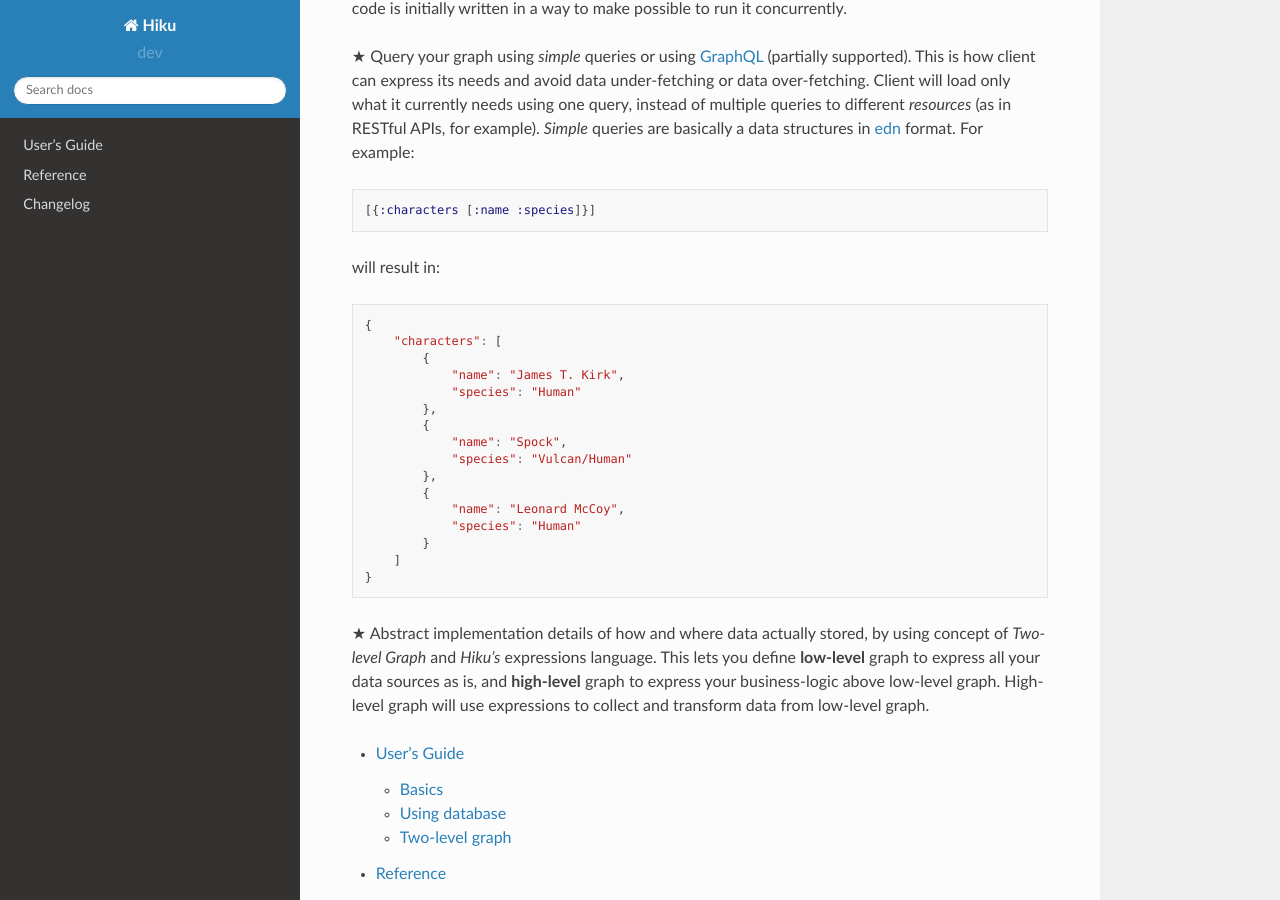
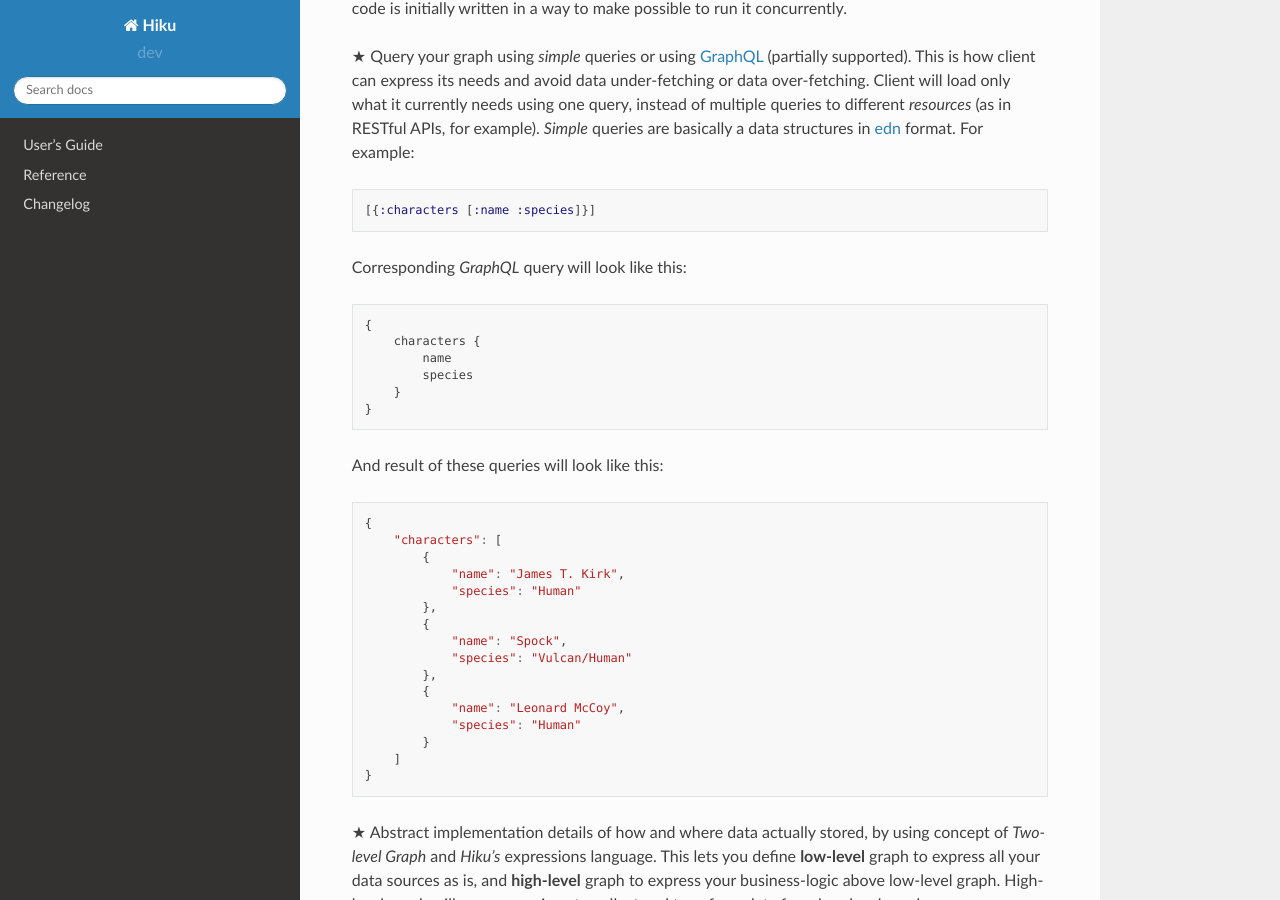
Before and after one commit to evo-company/hiku, a Sphinx documentation site: the page built from docs/index.rst, in a window 1280 px wide and 900 px high, scrolled down 579 px. Built offline with Sphinx 7.4.7 and the Read the Docs theme 2.0.0, drawn with Linux system fonts in a browser that asks for light colours.

Commit message:
Added example of GraphQL query in the docs index page

```diff
--- a/docs/index.rst
+++ b/docs/index.rst
@@ -34,7 +34,18 @@
 
     [{:characters [:name :species]}]
 
-will result in:
+Corresponding `GraphQL` query will look like this:
+
+.. code-block:: javascript
+
+    {
+        characters {
+            name
+            species
+        }
+    }
+
+And result of these queries will look like this:
 
 .. code-block:: javascript
 
```
